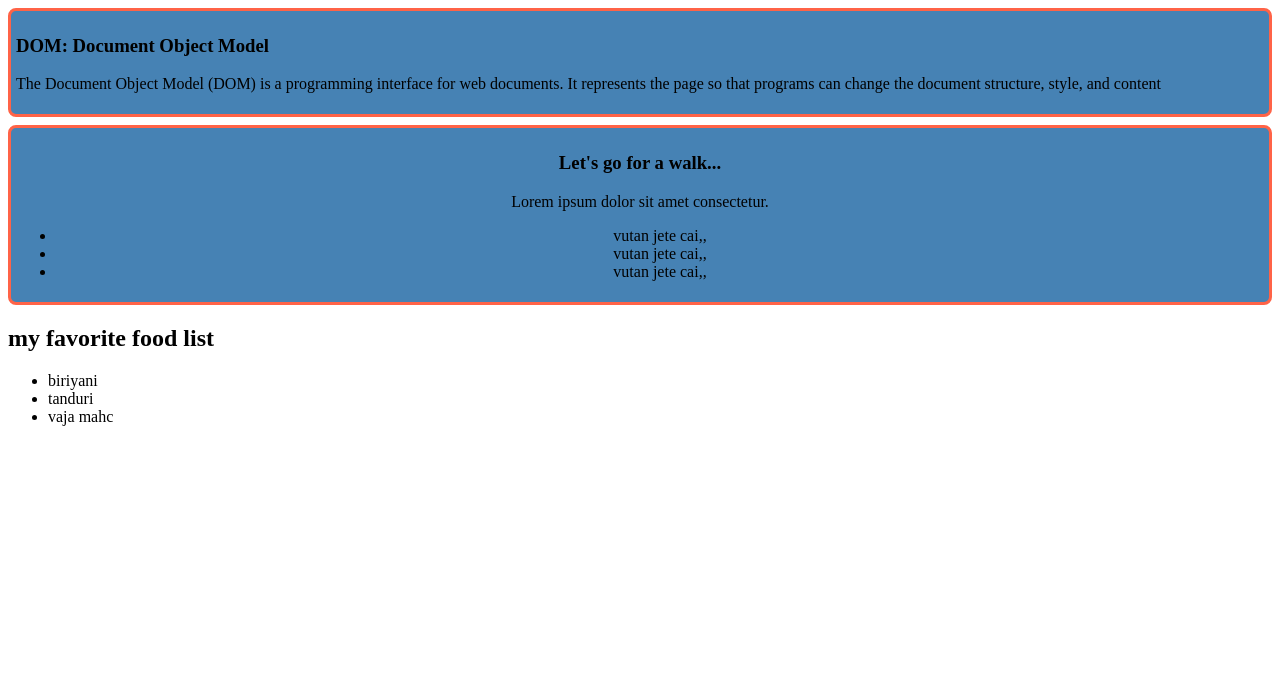
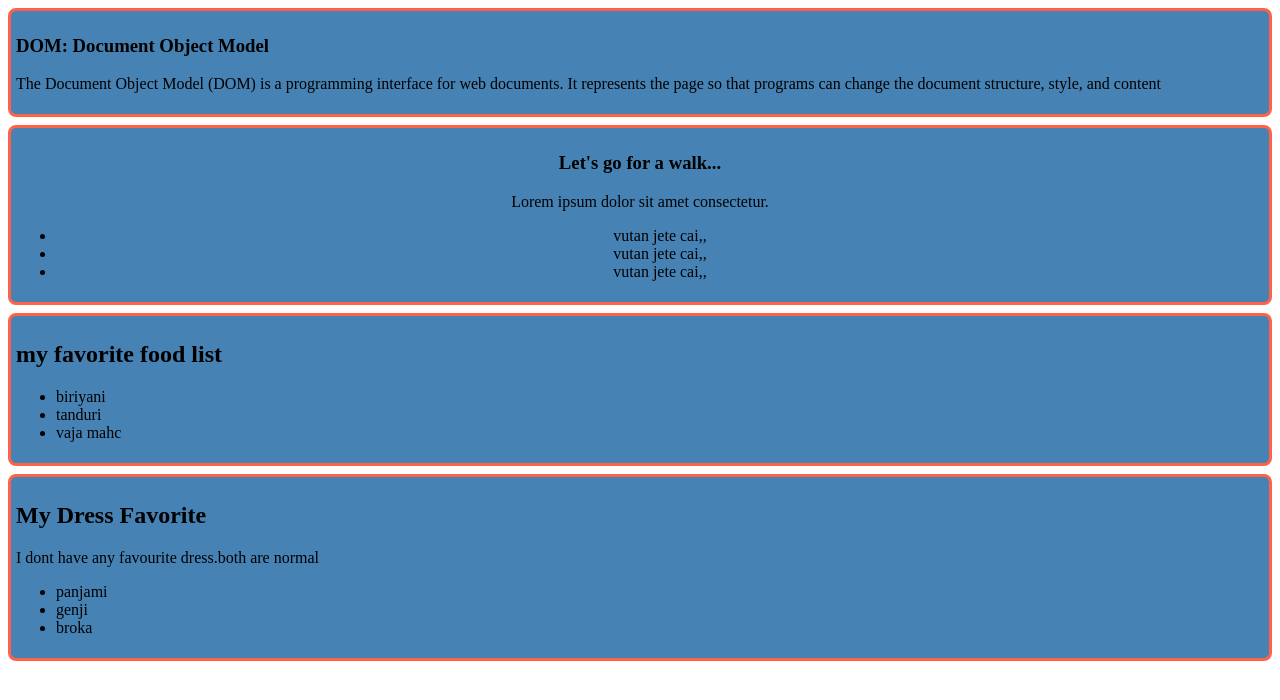
Before and after one commit to imrul099/Intro-to-JavaScript, a plain HTML site: page Module-24/Tour of DOM/index.html in a window 1280 px wide. Drawn offline with Linux system fonts and the light colour scheme.

Commit message:
added the createElement section directly

```diff
--- a/Module-24/Tour of DOM/append.js
+++ b/Module-24/Tour of DOM/append.js
@@ -25,3 +25,21 @@
 
 
  mainContainer.appendChild(section);
+
+
+
+ // Set inner HTML directly.........
+
+ const sectionDress = document.createElement('section');
+
+ sectionDress.innerHTML = `
+ <h1>My Dress Favorite</h1>
+ <p>I dont have any favourite dress.both are normal</p>
+ <ul>
+    <li>panjami</li>
+    <li>genji</li>
+    <li>broka</li>
+ </ul>
+ `
+
+ mainContainer.appendChild(sectionDress);
--- a/Module-24/Tour of DOM/index.html
+++ b/Module-24/Tour of DOM/index.html
@@ -28,7 +28,8 @@
             <li>vutan jete cai,,</li>
         </ul>
     </section>
+    <script src="./append.js"></script>
     <script src="./dom.js"></script>
-    <script src="./append.js"></script>
+
 </body>
 </html>
```
